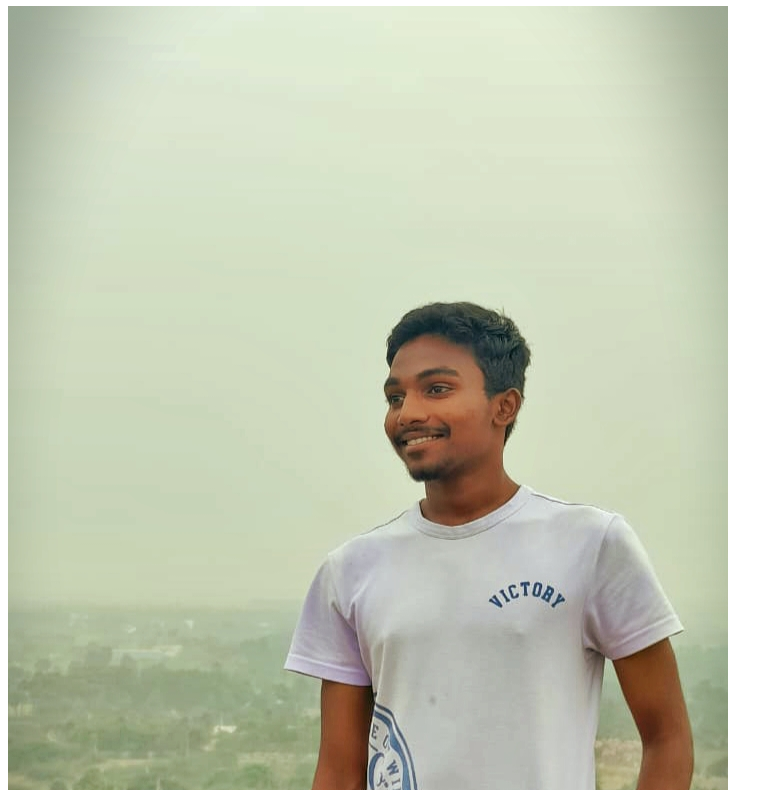
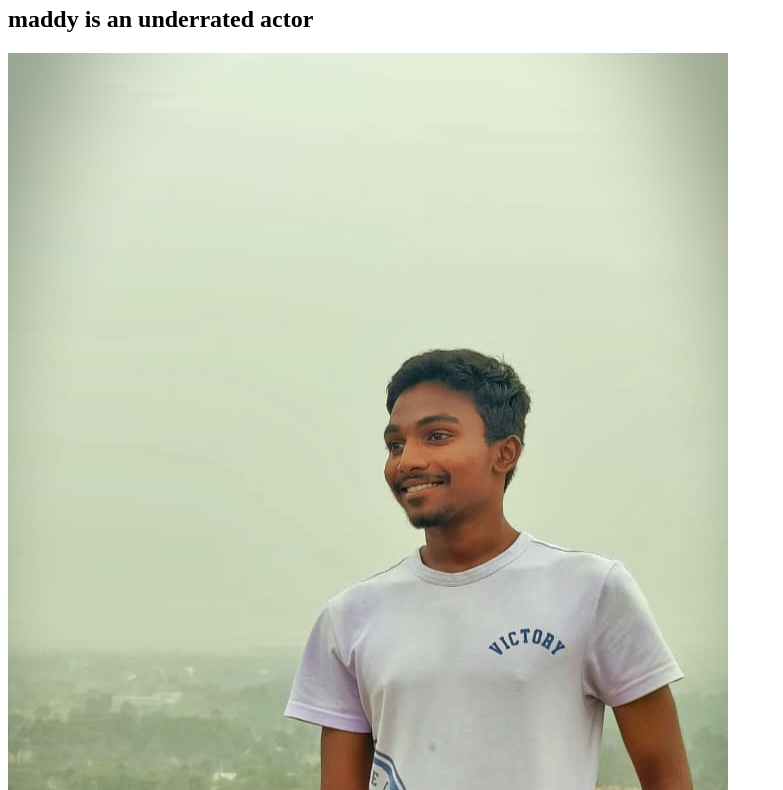
Before and after one commit to madhanaleti/maddy, a plain HTML site: page index.html in a window 1280 px wide. Shown: the part 60-850 px from the top of the page, without its empty margins (0-783 px from the left). Drawn offline with Linux system fonts and the light colour scheme.

Commit message:
added info

```diff
--- a/index.html
+++ b/index.html
@@ -6,6 +6,7 @@
         </head>
         <body>
             <h1>underrated</h1>
+            <h2>maddy is an underrated actor</h2>
             <img src = "maddy.jpeg">
         </body>
 </html>
```
